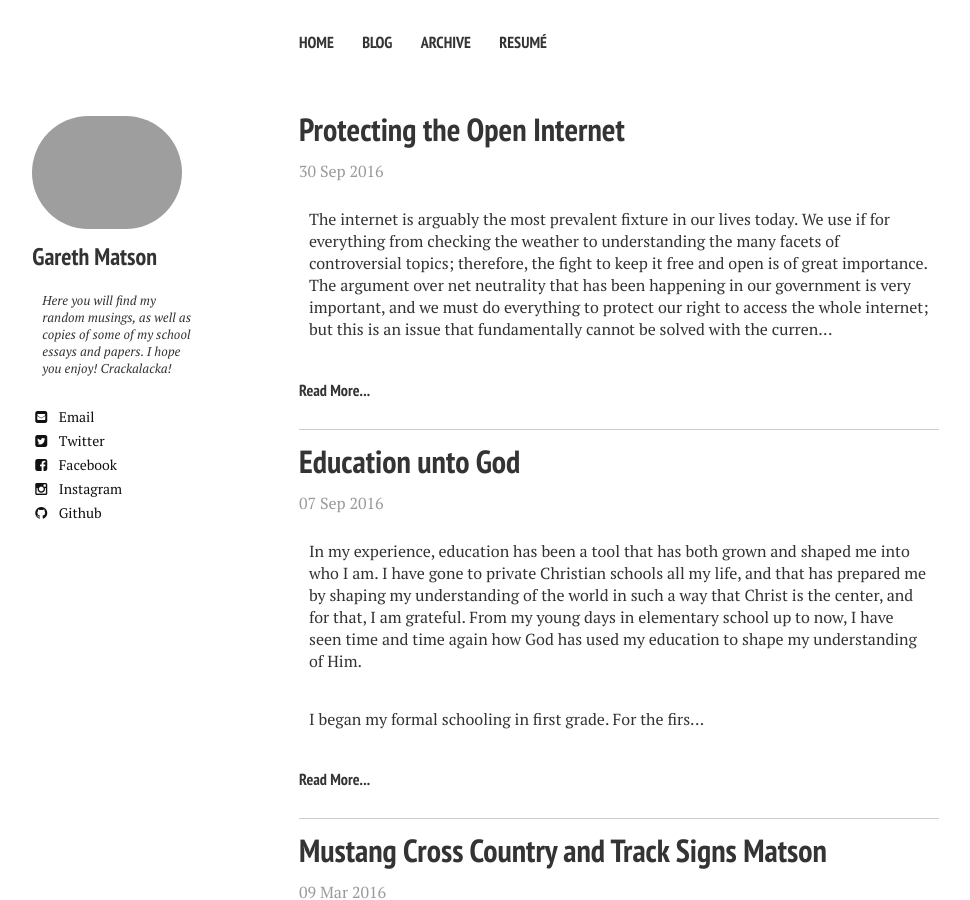
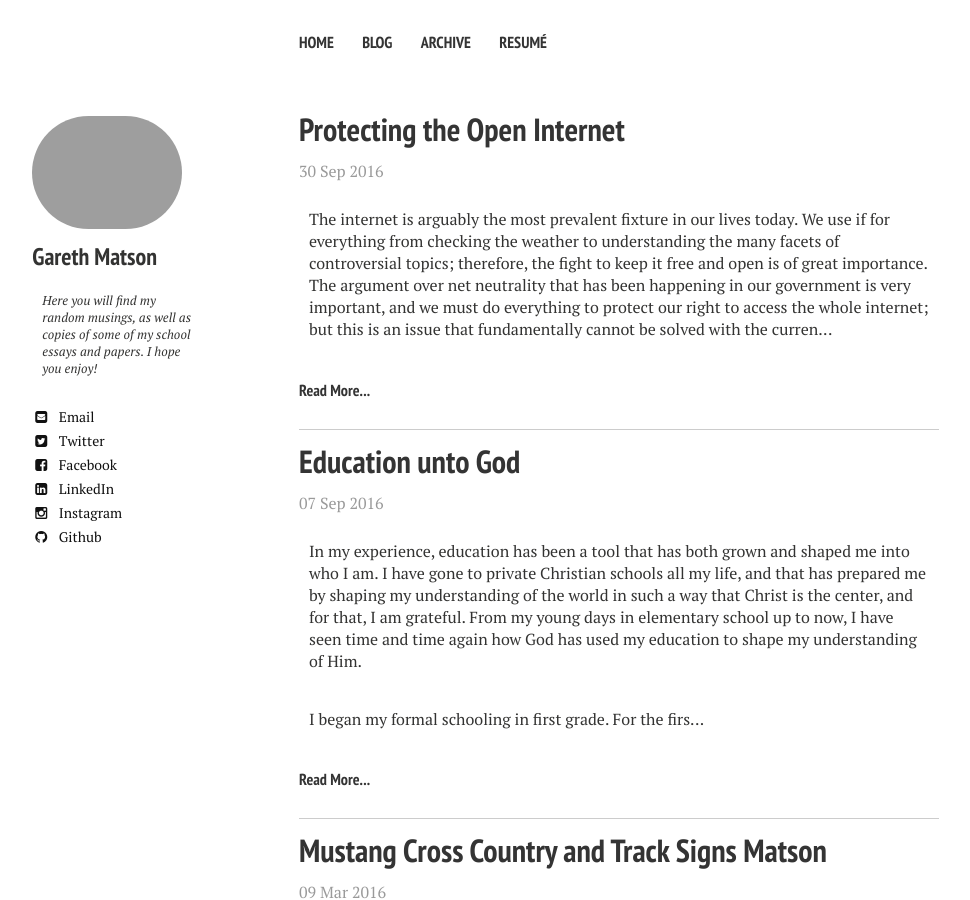
Before and after one commit to gerdums/gerdums.github.io, a Jekyll site: the page built from index.md, in a window 1280 px wide and 900 px high. Shown: the whole window, without its empty margins (21-991 px from the left). Built offline with Jekyll 4.4.1, drawn with Linux system fonts in a browser that asks for light colours; nearby versions of some CDN libraries; part of the change alters nothing that is shown.

Commit message:
Update _config.yml

```diff
--- a/_config.yml
+++ b/_config.yml
@@ -28,8 +28,8 @@ kramdown:
 owner:
   name: Gareth Matson
   avatar: bio-photo.jpg
-  bio: "Here you will find my random musings, as well as copies of some of my school essays and papers. I hope you enjoy! Crackalacka!"
-  email: gmatson@live.com
+  bio: "Here you will find my random musings, as well as copies of some of my school essays and papers. I hope you enjoy!"
+  email: me@garethmatson.com
   disqus-shortname:
   twitter: gareth2016
   facebook: gareth.matson.77
@@ -42,7 +42,7 @@ owner:
   bing-verify:
   github: gerdums
   stackoverflow: #123456/username   from a "http://stackoverflow.com/users/123456/username" link
-  linkedin: #username
+  linkedin: gareth-matson
   xing: #username
   instagram: gareth2016
   lastfm: #username
```
